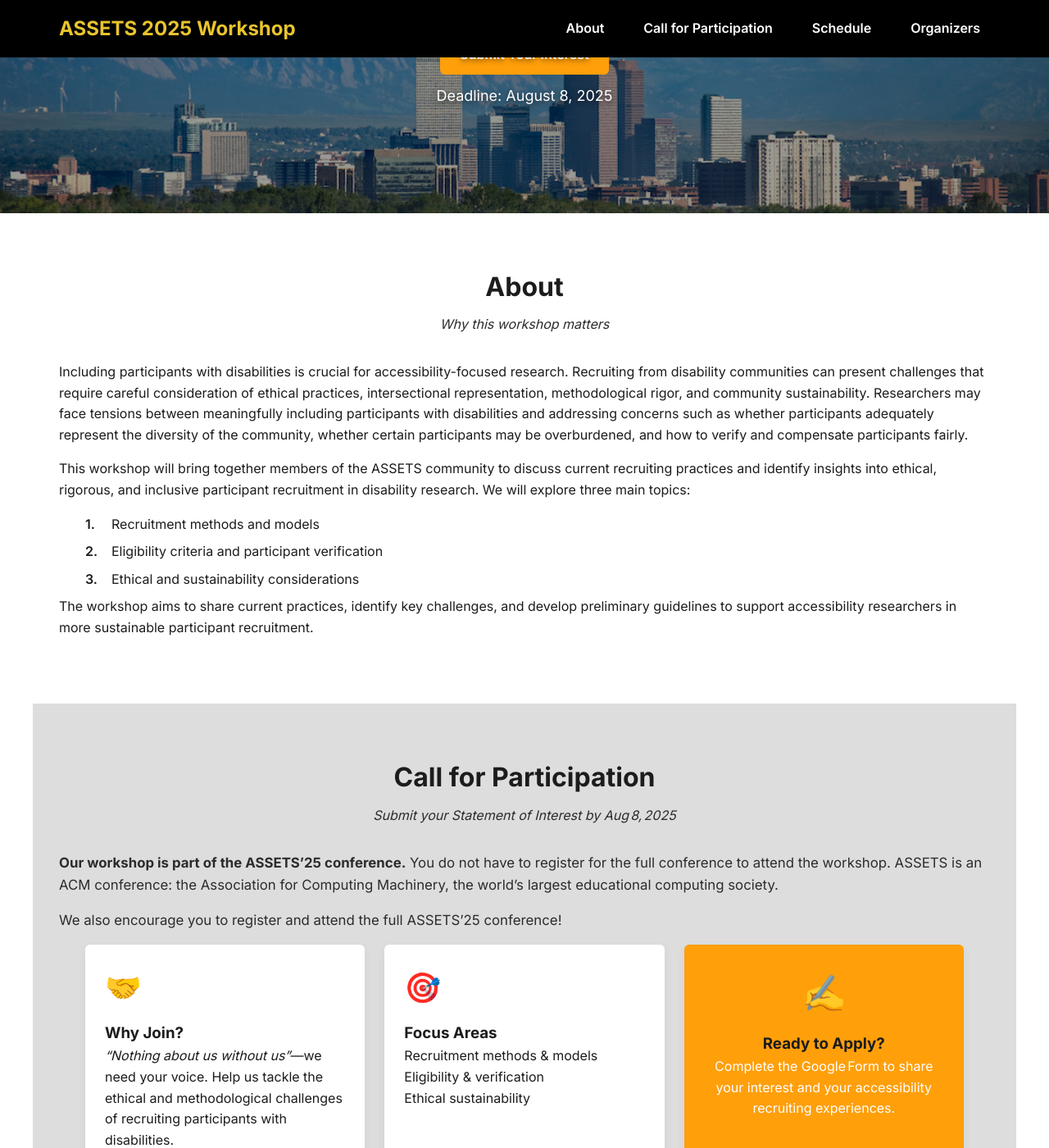
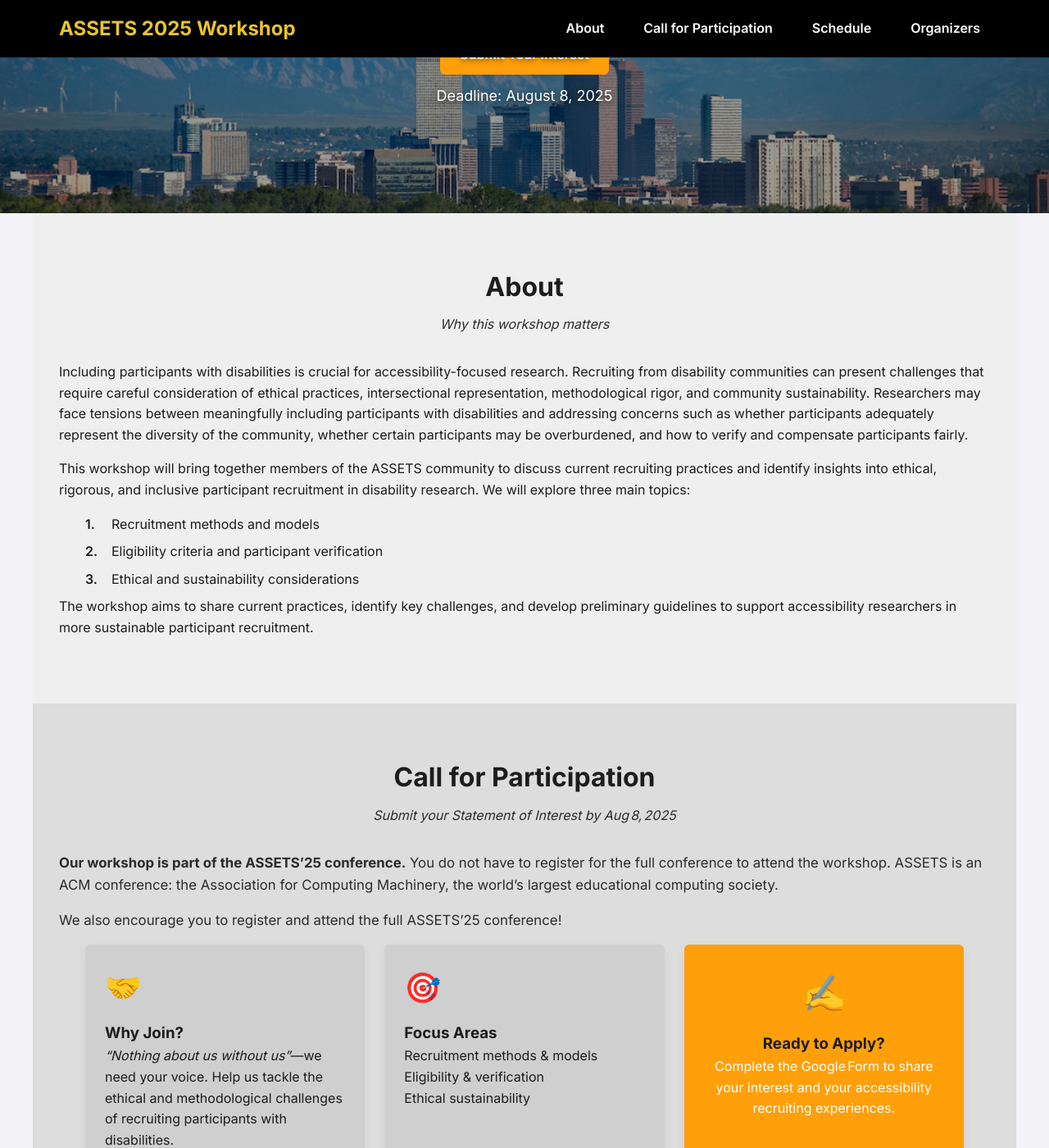
Before and after one commit to assets-recruitment-2025/assets-recruitment-2025.github.io, a Jekyll site: the page built from index.md, in a window 1280 px wide and 1400 px high, scrolled down 315 px. Shown: the whole window at 82% size. Built offline with Jekyll 4.4.1, drawn with Linux system fonts in a browser that asks for light colours.

Commit message:
Call for Participation

```diff
--- a/assets/css/style.css
+++ b/assets/css/style.css
@@ -6,8 +6,8 @@
   --site-gutter: 2rem;   /* header’s left/right padding */
 
   /* BACKGROUNDS & SURFACES */
-  --clr-bg:        #fff; /* page background */
-  --clr-surface:   #fff; /* cards, nav, footer */
+  --clr-bg:        #F2F2F7; /* page background */
+  --clr-surface:   #cfcfd0; /* cards, nav, footer */
 
   /* TEXT */
   --clr-text:      #1C1C1E; /* primary text */
@@ -461,7 +461,7 @@ img {
 #about {
   max-width: var(--site-max);
   padding: 4rem 2rem;
-  background:  #fff;
+  background:  #EFEFEF;
   margin: 0 auto;
 }
 
@@ -473,7 +473,7 @@ img {
 #schedule {
   max-width: var(--site-max);
   padding: auto;
-  background: #fff;
+  background: #EFEFEF;
   margin: 0 auto;
 }
 #organizers {
```
